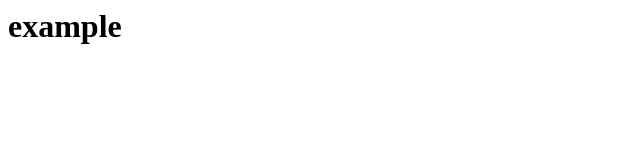
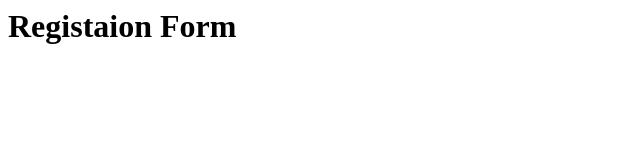
Before and after one commit to shalakaAkalwar/htmlexamples.github.com, a plain HTML site: page index.html in a window 1280 px wide. Shown: the whole page, without its empty margins (0-640 px from the left). Drawn offline with Linux system fonts and the light colour scheme.

Commit message:
Update index.html

```diff
--- a/index.html
+++ b/index.html
@@ -3,6 +3,6 @@
 
   </head>
 <body>
-<h1>example</h1>
+<h1>Registaion Form</h1>
 </body>
 </html>
```
